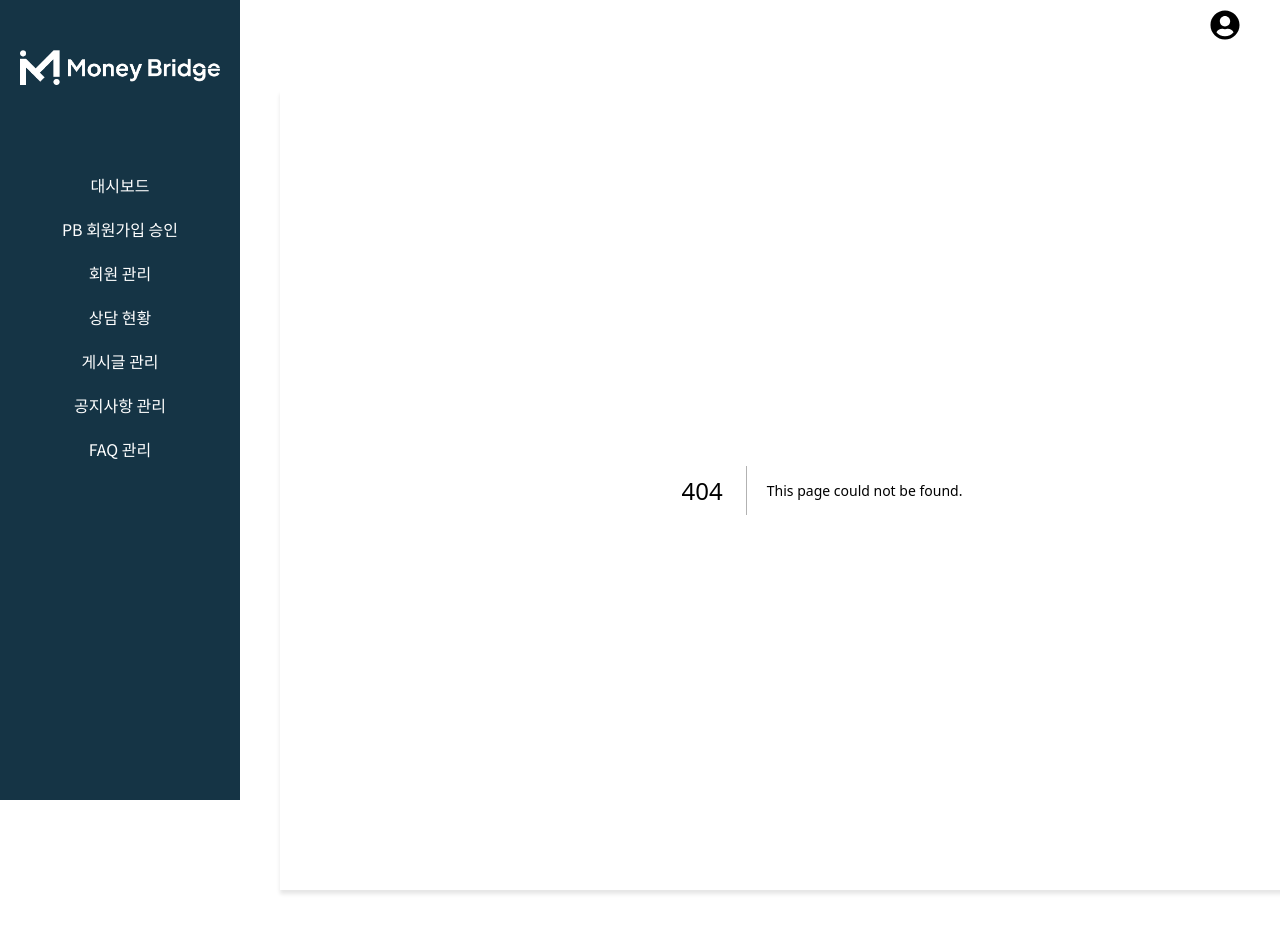
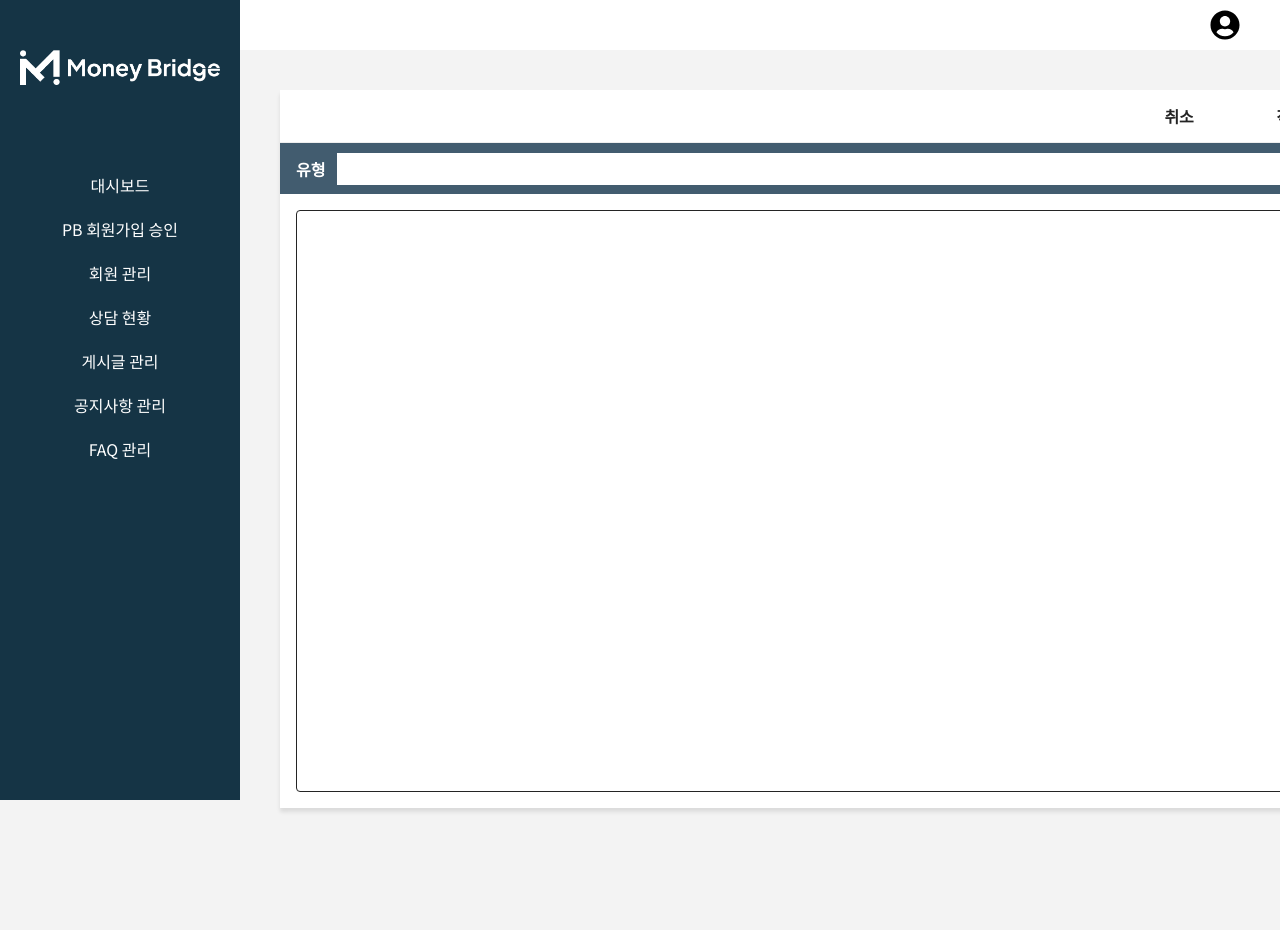
Before and after one commit to lbw3973/admin, a Next.js app: page /faq/createFaq in a window 1280 px wide. Before the commit this address had no page. Shown: the top 930 px of the page. After the commit the page ends 848 px from the top, so only its background shows below. Built offline with nearby package versions, Linux system fonts and the light colour scheme; no server answers.

Commit message:
Feat: FAQ 작성 페이지 구현 및 API 연결

```diff
--- /dev/null
+++ b/src/app/faq/createFaq/page.tsx
@@ -0,0 +1,80 @@
+"use client";
+import { createFaqDetail } from "@/app/apis/faq";
+import { createNoticeDetail } from "@/app/apis/notice";
+import { useMutation } from "@tanstack/react-query";
+import { useRouter } from "next/navigation";
+import React, { ChangeEvent, useState } from "react";
+
+function CreateFaqPage() {
+  const [createState, setCreateState] = useState({ title: "", content: "", label: "" });
+  const router = useRouter();
+
+  const { mutate: createMutate } = useMutation(createFaqDetail, {
+    onSuccess: () => {
+      router.back();
+    },
+  });
+
+  const titleChangeHandler = (e: ChangeEvent<HTMLInputElement>) => {
+    const createdTitle = e.target.value;
+    setCreateState(prevState => ({ ...prevState, title: createdTitle }));
+  };
+
+  const contentChangeHandler = (e: ChangeEvent<HTMLTextAreaElement>) => {
+    const createdContent = e.target.value;
+    setCreateState(prevState => ({ ...prevState, content: createdContent }));
+  };
+
+  const labelChangeHandler = (e: ChangeEvent<HTMLInputElement>) => {
+    const createdContent = e.target.value;
+    setCreateState(prevState => ({ ...prevState, label: createdContent }));
+  };
+
+  const deleteHandler = () => {
+    router.back();
+  };
+
+  const createHandler = () => {
+    createMutate(createState);
+  };
+  return (
+    <div>
+      <div className="w-full ">
+        <div className="justify-betweenbg-[#425C6F] flex h-[52px] items-center p-4 ">
+          <span className="mr-3 w-[40px] font-bold text-white">제목</span>
+          <input className="w-full p-2 py-1 font-bold" onChange={titleChangeHandler} />
+          <div className="ml-5 w-[300px] ">
+            <button
+              onClick={deleteHandler}
+              className="h-[40px] w-[100px] rounded-sm bg-white font-bold text-black hover:bg-background-primary"
+            >
+              취소
+            </button>
+            <button
+              onClick={createHandler}
+              className="ml-3 h-[40px] w-[100px] rounded-sm bg-white font-bold text-black hover:bg-background-primary"
+            >
+              작성
+            </button>
+          </div>
+        </div>
+        <div className="flex h-[52px] items-center justify-between border-t-1 border-background-normal bg-[#425C6F] p-4 ">
+          <span className="mr-[3px] w-[40px] font-bold text-white">유형</span>
+          <input className="w-full p-2 py-1 font-bold" onChange={labelChangeHandler} />
+        </div>
+        <div className="flex h-[614px] items-center justify-center p-4">
+          <textarea
+            onChange={contentChangeHandler}
+            className={"h-full w-full rounded-sm border-1 p-4"}
+            name=""
+            id=""
+            cols={30}
+            rows={10}
+          ></textarea>
+        </div>
+      </div>
+    </div>
+  );
+}
+
+export default CreateFaqPage;
```
